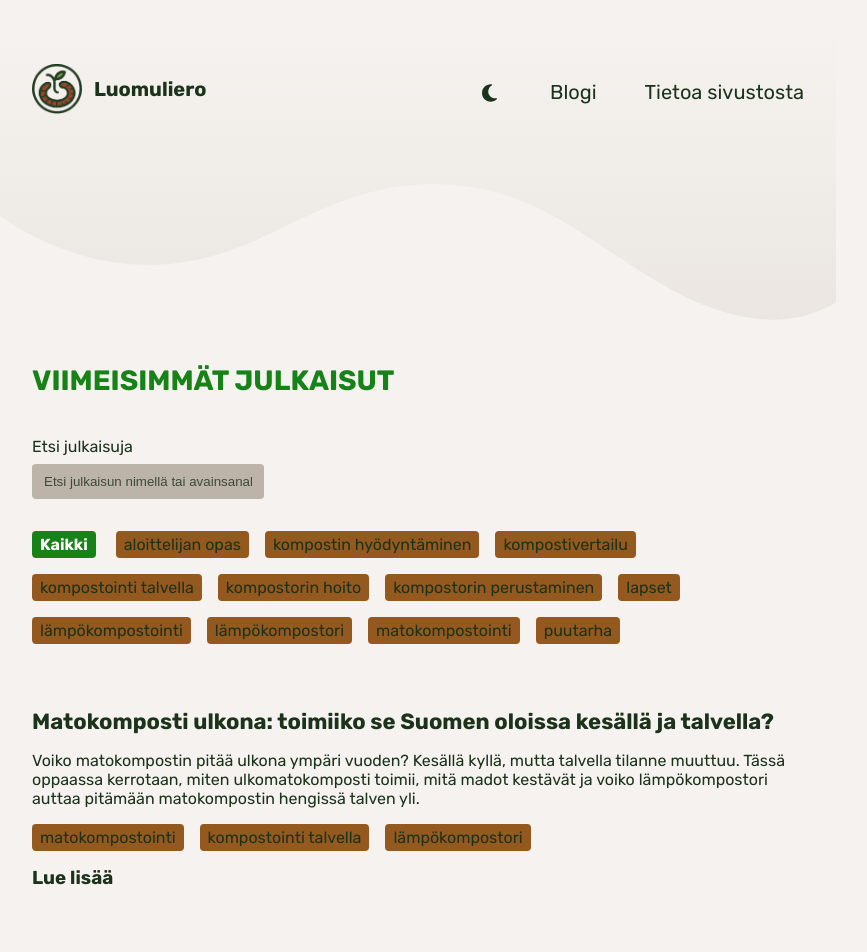
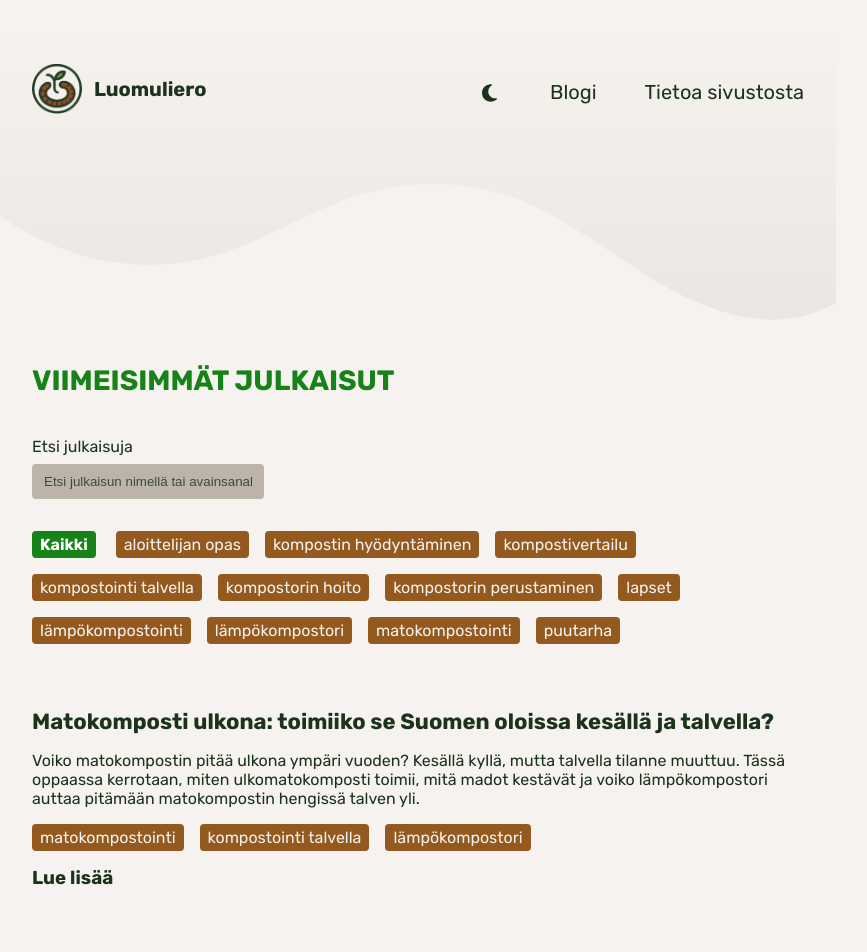
Before and after one commit to niemenjoki/luomuliero, a Next.js app: page / in a window 1280 px wide. Shown: the top 952 px of the page, without its empty margins (222-1089 px from the left). Built offline with nearby package versions, Linux system fonts and the light colour scheme.

Commit message:
Improve contrast of text in tag pills

```diff
--- a/styles/Post.module.css
+++ b/styles/Post.module.css
@@ -20,7 +20,7 @@
 .Tag {
   background: var(--highlight);
   padding: 0.25rem 0.5rem;
-  color: var(--text-color);
+  color: var(--background-1);
   border-radius: 4px;
   white-space: nowrap;
 }
--- a/styles/PostPage.module.css
+++ b/styles/PostPage.module.css
@@ -133,7 +133,7 @@
   margin-top: 1rem;
   background: var(--highlight);
   padding: 0.25rem 0.5rem;
-  color: var(--text-color);
+  color: var(--background-1);
   border-radius: 4px;
 }
 
```
